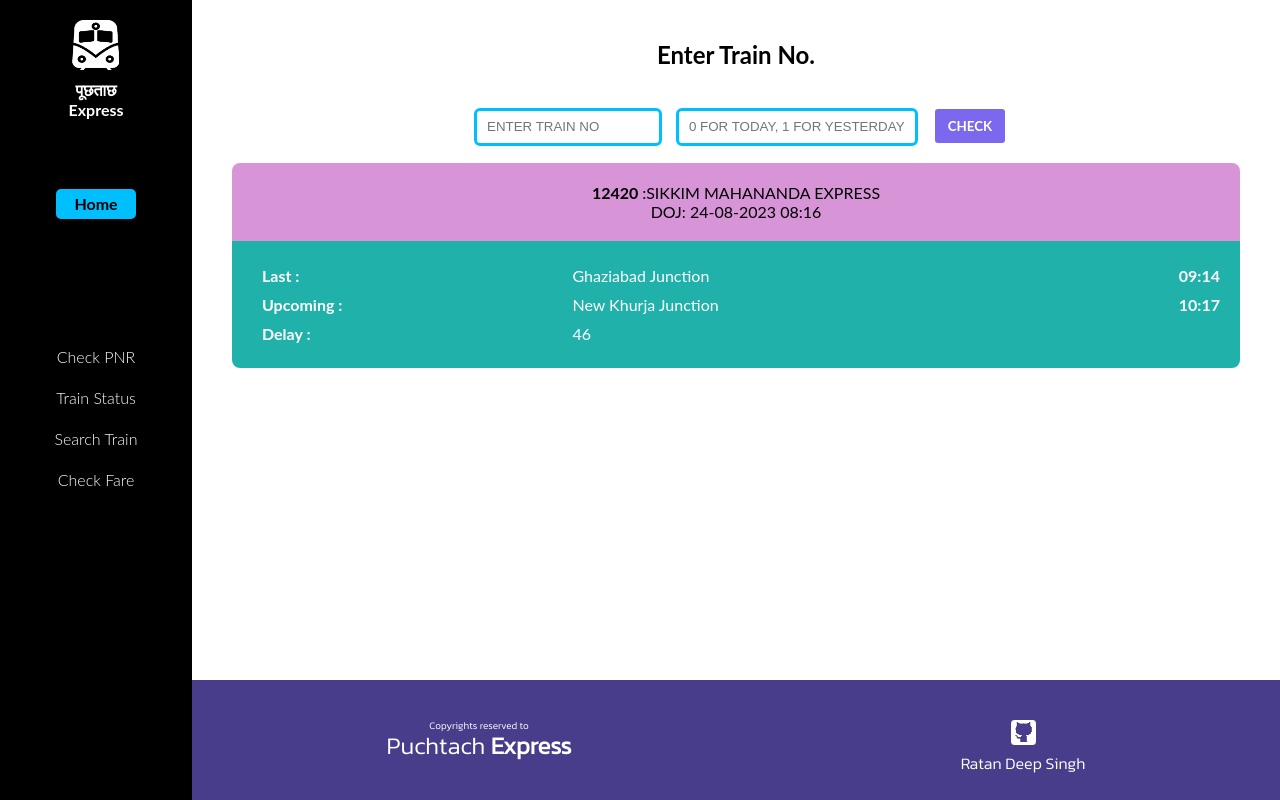
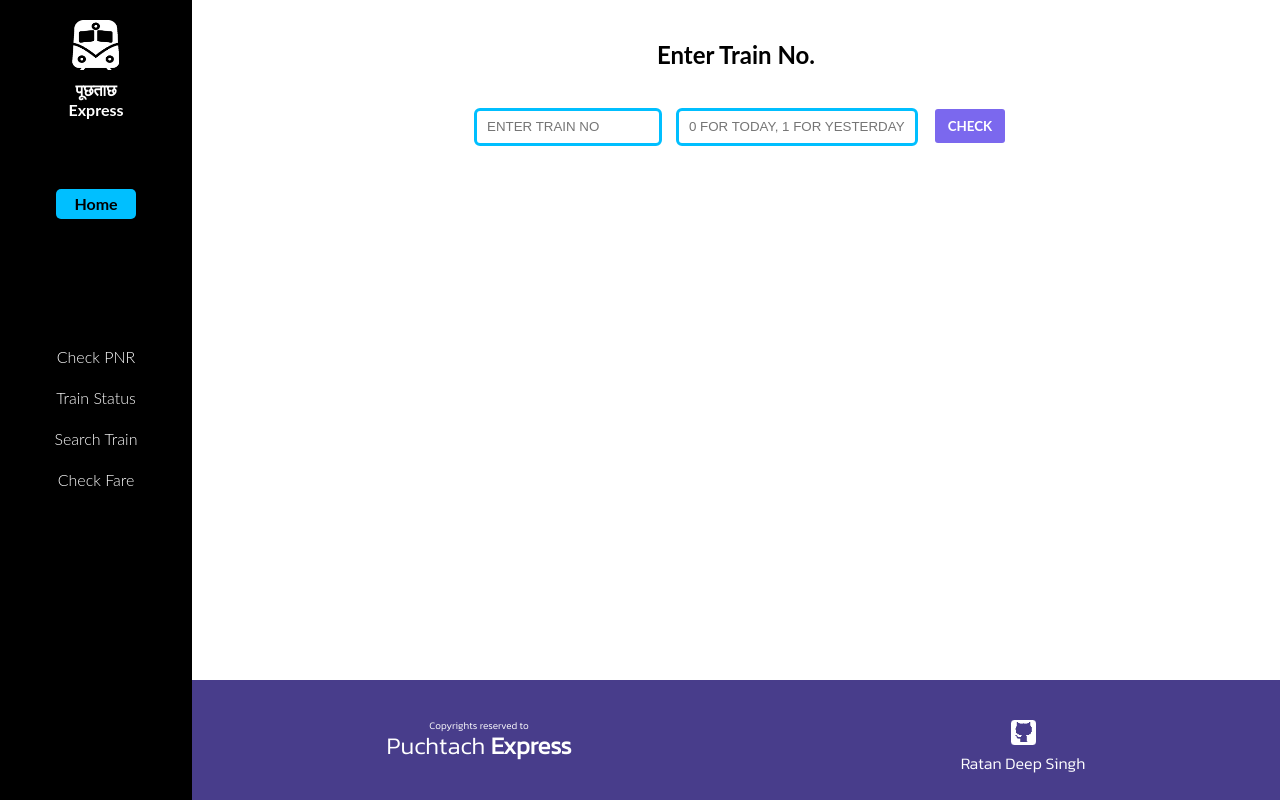
Before and after one commit to ratan2020cs131/Puchtach-Express, a React (Create React App) app: page /trainstatus in a window 1280 px wide. Built offline with nearby package versions, Linux system fonts and the light colour scheme.

Commit message:
train status container changed

```diff
--- a/src/components/TrainStatus.jsx
+++ b/src/components/TrainStatus.jsx
@@ -4,7 +4,7 @@ import "./css/trainstatus.css";
 const TrainStatus = () => {
   const [train, setTrain] = useState("");
   const [day, setDay] = useState("");
-  // const [container, setContainer] = useState();
+  const [container, setContainer] = useState();
 
   let value;
   const handleChange = (e) => {
@@ -23,7 +23,7 @@ const TrainStatus = () => {
 
   const check = (e) => {
     e.preventDefault();
-    // setContainer();
+    setContainer();
     const loading = document.querySelector(".loading");
     loading.style.display = "flex";
 
@@ -42,7 +42,7 @@ const TrainStatus = () => {
       .then(function (response) {
         loading.style.display = "none";
         console.log(response.data.data);
-        // setContainer(response.data.data);
+        setContainer(response.data.data);
       })
       .catch(function (error) {
         console.error(error);
@@ -50,18 +50,18 @@ const TrainStatus = () => {
   };
 
 
-  const container = {
-    train_number:12420,
-    ir_train_name:'Sikkim Mahananda Express',
-    std:'24-08-2023 08:16',
-    // new_message: 'Train is running late by 46 minutes',
-    previous_stations: [
-      { station_name: 'Ghaziabad Junction', etd: '09:14', },
-    ],
-    current_station_name:'New Khurja Junction',
-    delay:46,
-    eta:'10:17',
-  }
+  // const container = {
+  //   train_number:12420,
+  //   ir_train_name:'Sikkim Mahananda Express',
+  //   std:'24-08-2023 08:16',
+  //   // new_message: 'Train is running late by 46 minutes',
+  //   previous_stations: [
+  //     { station_name: 'Ghaziabad Junction', etd: '09:14', },
+  //   ],
+  //   current_station_name:'New Khurja Junction',
+  //   delay:46,
+  //   eta:'10:17',
+  // }
 
   return (
     <div className="box">
```
